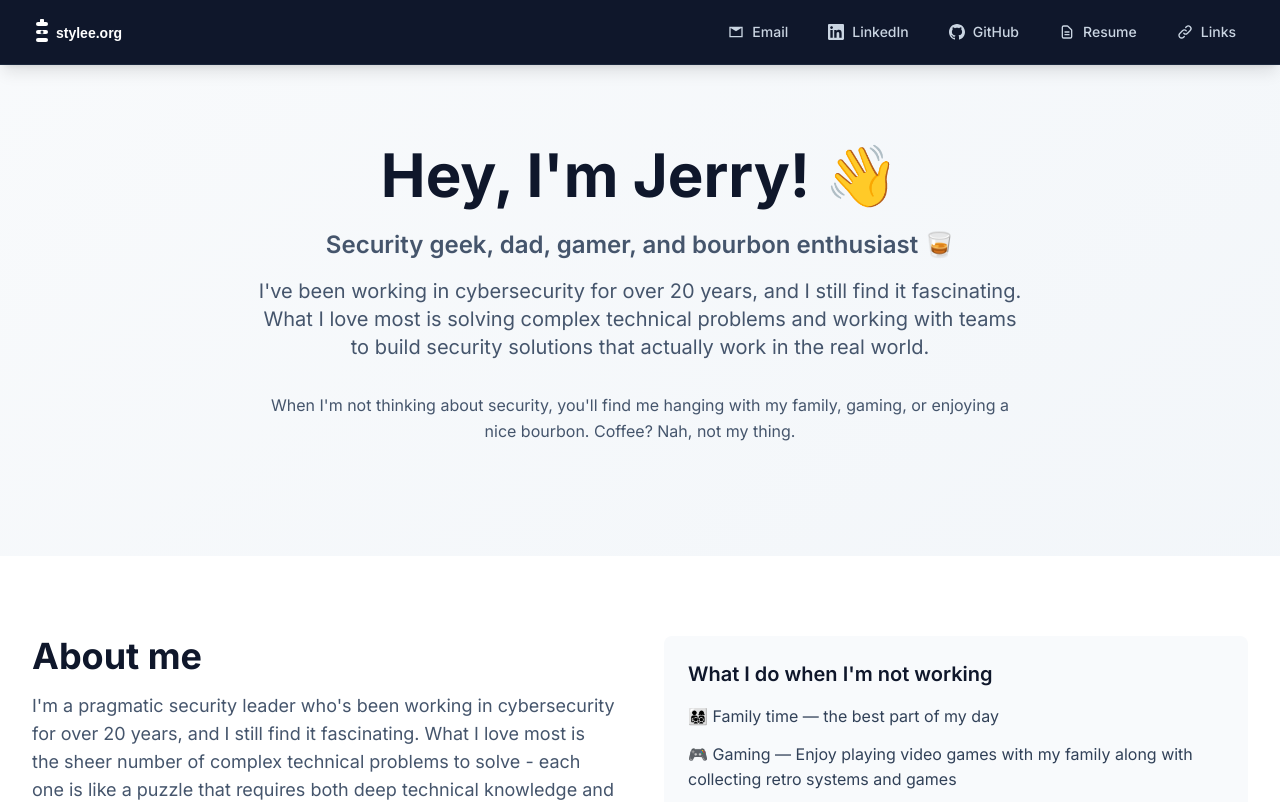
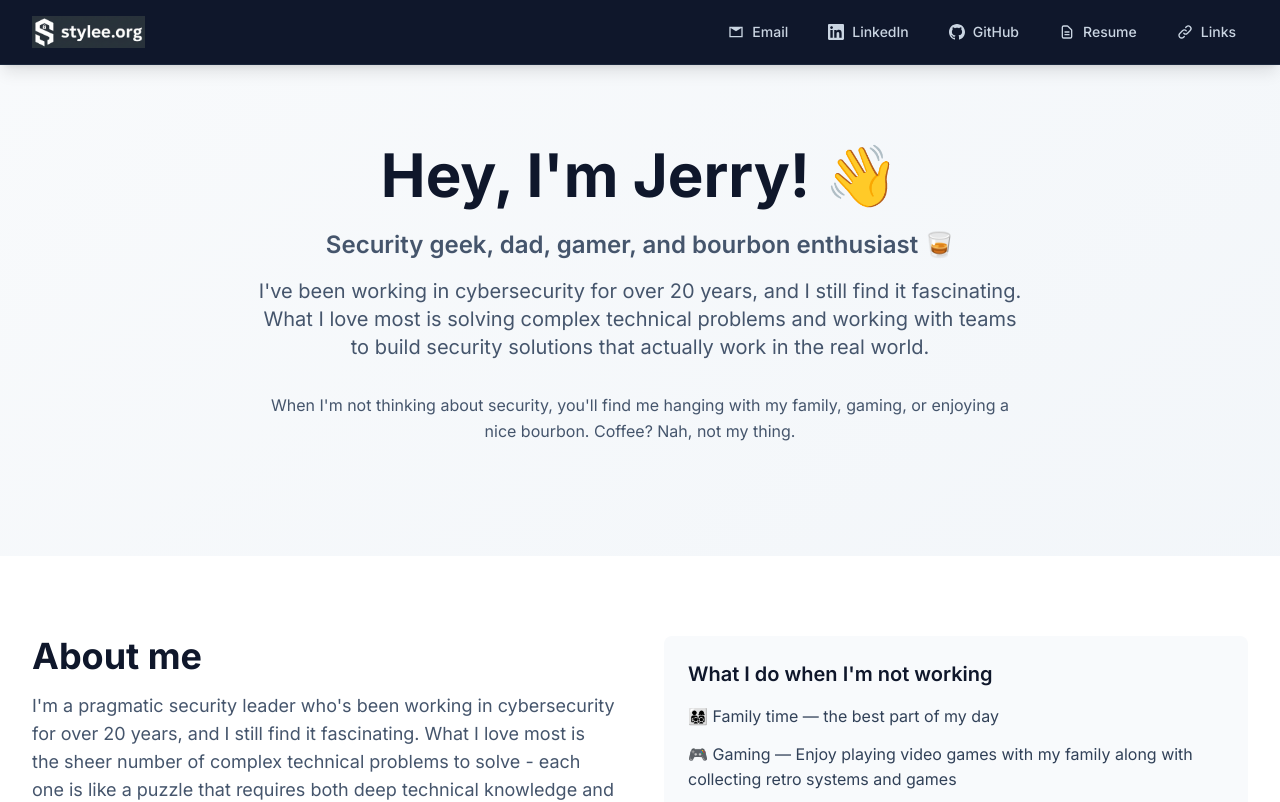
Before and after one commit to jdempsey77/www-stylee-org, a Next.js app: page /jerry in a window 1280 px wide. Shown: the top 802 px of the page. Built offline with nearby package versions, Linux system fonts and the light colour scheme.

Commit message:
Switch to mainlogo.png for navigation logo
- Update navigation to use mainlogo.png instead of logo.svg
- Maintain same sizing and styling
- Use custom logo file from public directory

```diff
--- a/src/components/Navigation.tsx
+++ b/src/components/Navigation.tsx
@@ -67,7 +67,7 @@ const Navigation = () => {
           <div className="flex items-center">
             <Link href="/" className="flex-shrink-0 flex items-center">
               <img
-                src="/logo.svg"
+                src="/mainlogo.png"
                 alt="stylee.org"
                 className="h-8 w-auto"
               />
```
Also changed, not shown: public/mainlogo.png (added), public/unnamed.png (added).
